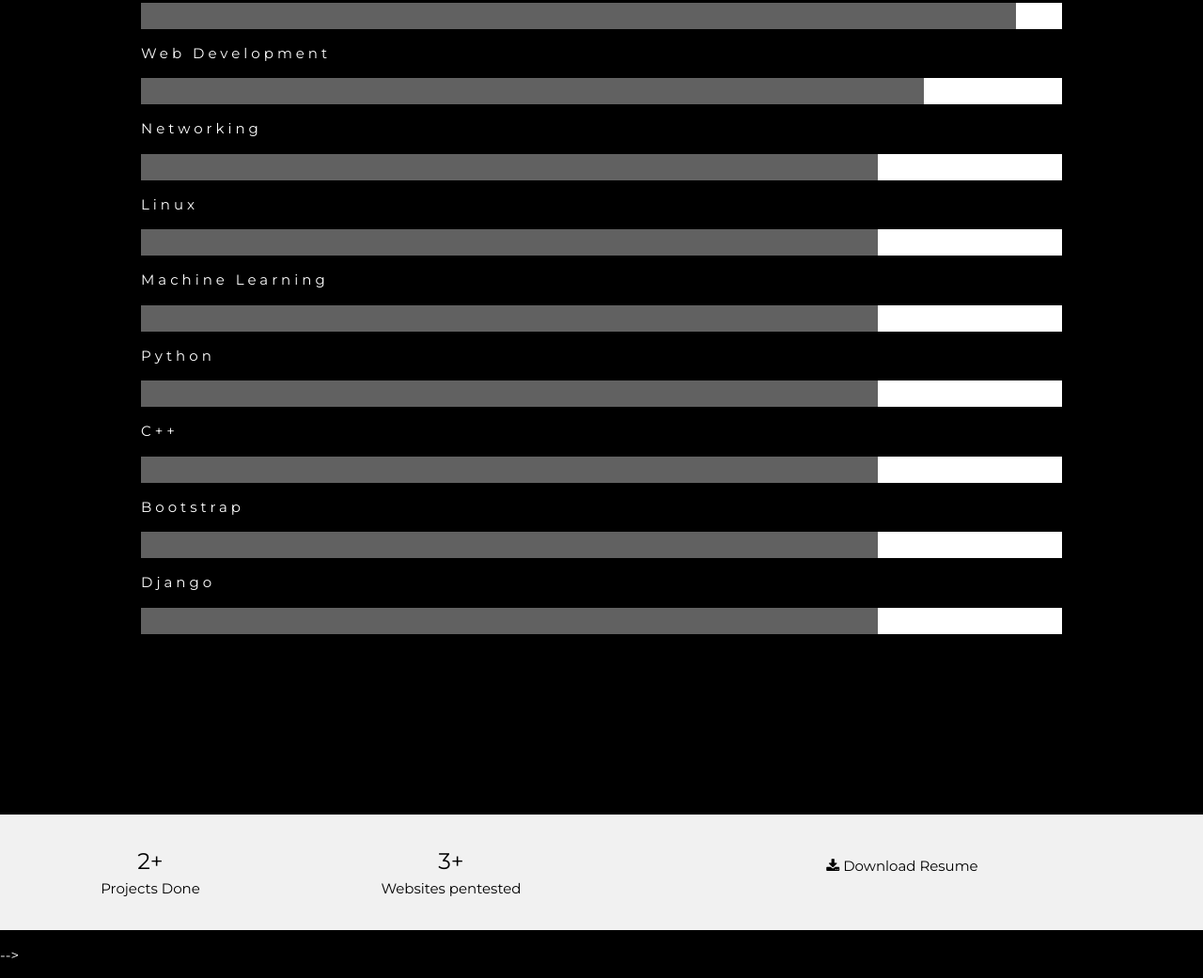
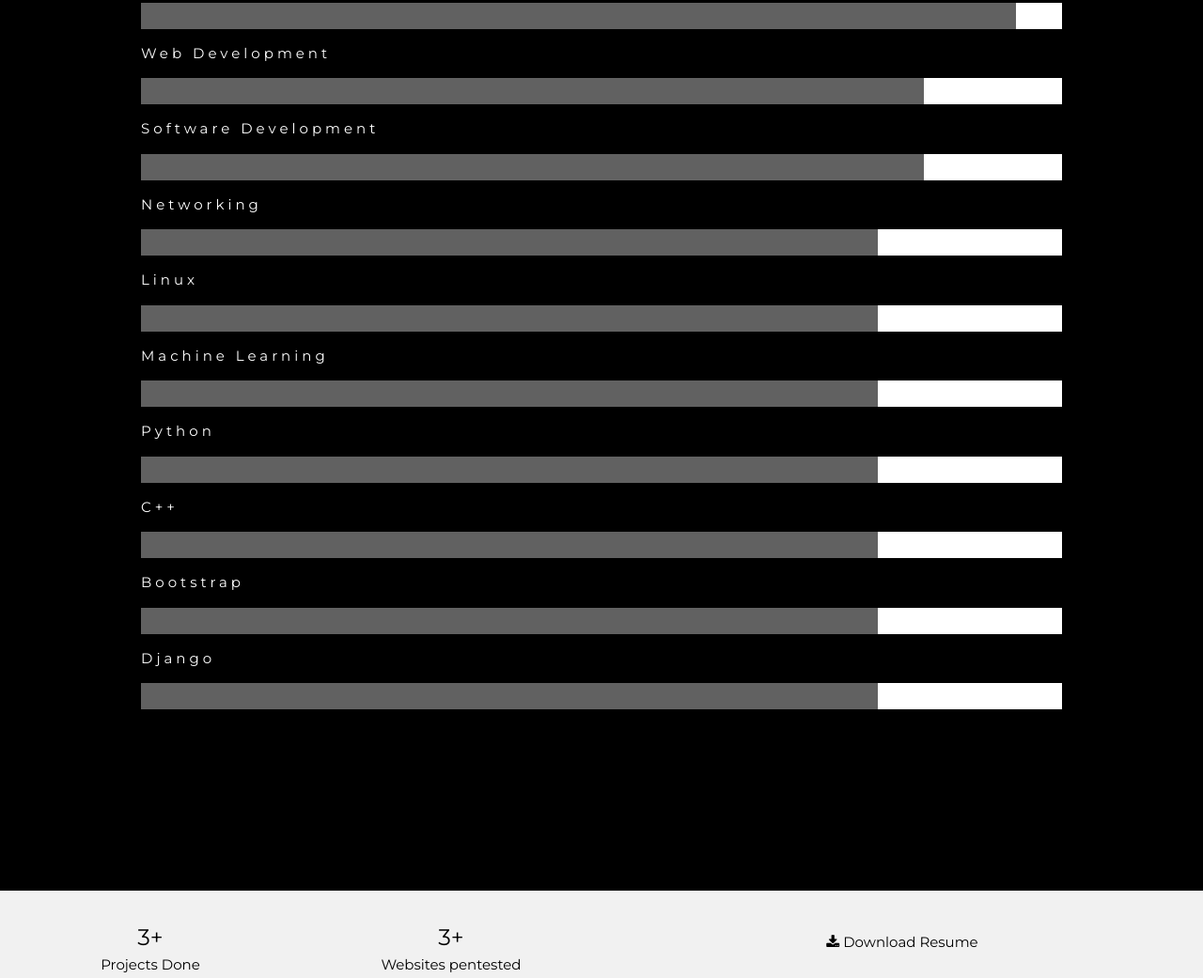
Before and after one commit to BatukeshwarVats/Batukeshwar, a plain HTML site: page index.html in a window 1280 px wide. Shown: the part 976-2017 px from the top of the page at 94% size. Drawn offline with nearby package versions, Linux system fonts and the light colour scheme.

Commit message:
Update index.html

```diff
--- a/index.html
+++ b/index.html
@@ -88,6 +88,10 @@ body, h1,h2,h3,h4,h5,h6 {font-family: "Montserrat", sans-serif}
     <div class="w3-white">
       <div class="w3-dark-grey" style="height:28px;width:85%"></div>
     </div>
+    <p class="w3-wide">Software Development</p>
+    <div class="w3-white">
+      <div class="w3-dark-grey" style="height:28px;width:85%"></div>
+    </div>
     <p class="w3-wide">Networking</p>
     <div class="w3-white">
       <div class="w3-dark-grey" style="height:28px;width:80%"></div>
@@ -127,7 +131,7 @@ body, h1,h2,h3,h4,h5,h6 {font-family: "Montserrat", sans-serif}
     <div class="w3-row w3-center w3-padding-16 w3-section w3-light-grey">
 
       <div class="w3-quarter w3-section">
-        <span class="w3-xlarge">2+</span><br>
+        <span class="w3-xlarge">3+</span><br>
         Projects Done
       </div>
       <div class="w3-quarter w3-section">
```
